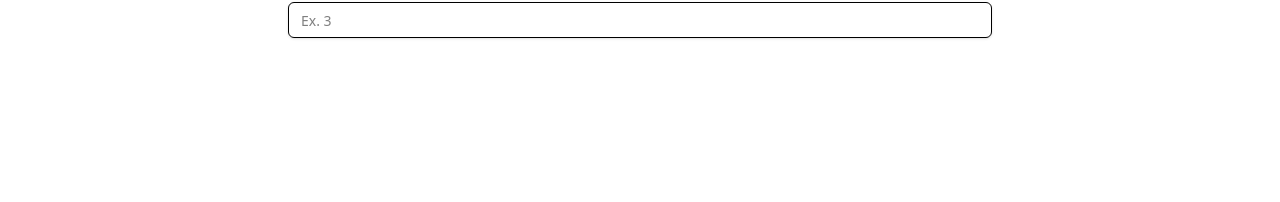
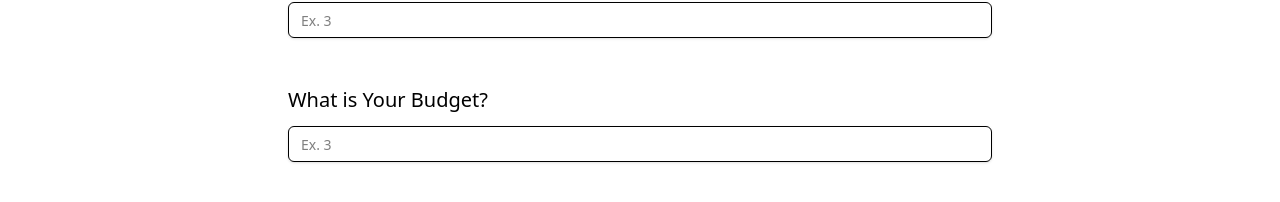
Before and after one commit to Shrilesh-Dhobale/AI-Trip-Planner, a React (Vite) app: page /create-trip in a window 1280 px wide. Shown: the part 434-636 px from the top of the page. Built offline with nearby package versions, Linux system fonts and the light colour scheme; no server answers.

Commit message:
Question added for budget

```diff
--- a/src/create-trip/index.jsx
+++ b/src/create-trip/index.jsx
@@ -26,6 +26,11 @@ function CreateTrip() {
           <h2 className='text-xl my-3 font-medium'>How many days are you planning for?</h2>
           <Input type="number" placeholder='Ex. 3'/>
         </div>
+
+        <div>
+          <h2 className='text-xl my-3 font-medium'>What is Your Budget?</h2>
+          <Input type="number" placeholder='Ex. 3'/>
+        </div>
       </div>
 
     </div>
```
